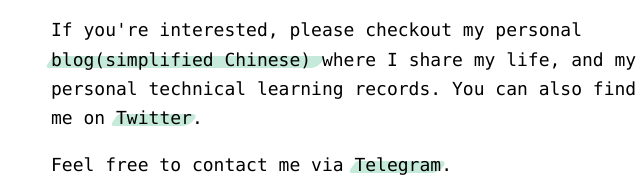
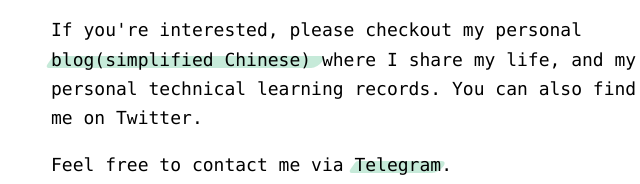
Before and after one commit to ArchyMoe/Second-Site, a plain HTML site: page index.html in a window 1280 px wide. Shown: the part 443-627 px from the top of the page, 289-929 px from the left. Drawn offline with Linux system fonts and the light colour scheme.

Commit message:
Update index.html

```diff
--- a/index.html
+++ b/index.html
@@ -33,9 +33,9 @@
             <p>When I'm free, I enjoy reading, watching movies and anime, and listening to music. I also enjoy
                 writing code(although they are usually userless XD) from time to time.</p>
 
-            <p>If you're interested, please checkout my personal <a href="https://blog.imalan.cn" target="_blank"
+            <p>If you're interested, please checkout my personal <a href="https://nekox.cn" target="_blank"
                     rel="noopener">blog(simplified Chinese)</a> where I share my life, and my personal technical learning records.
-                    You can also find me on <a href="https://twitter.com/AlanDecode" target="_blank" rel="noopener">Twitter</a>.
+                    You can also find me on Twitter.
             </p>
 
             <p>Feel free to contact me via <a href="https://t.me/nachonekoowo"
```
